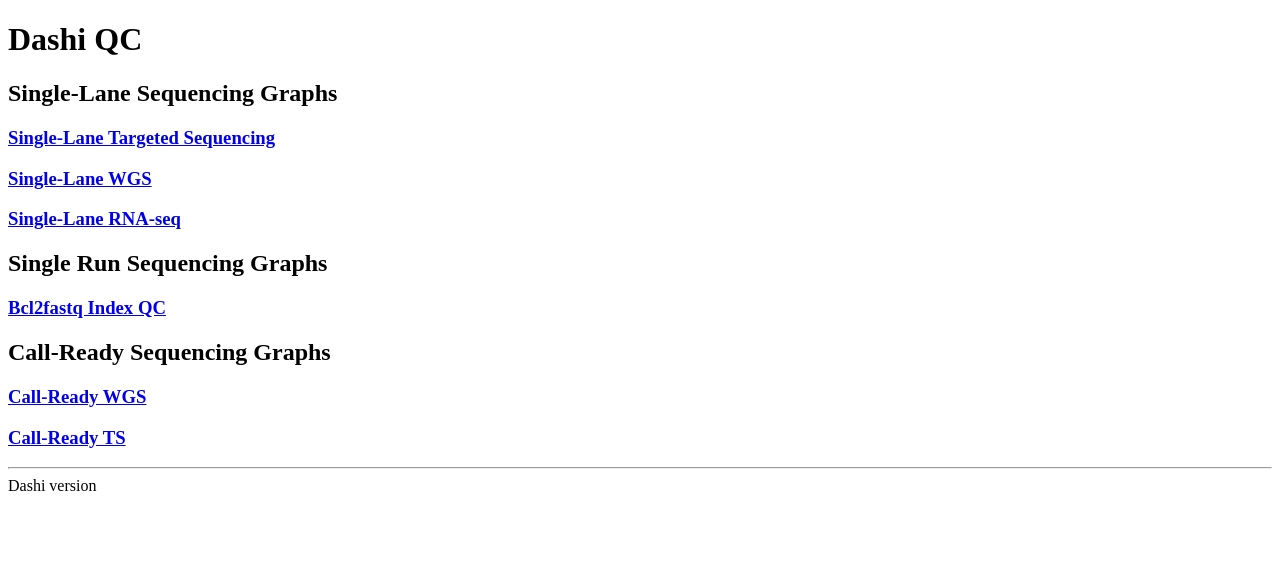
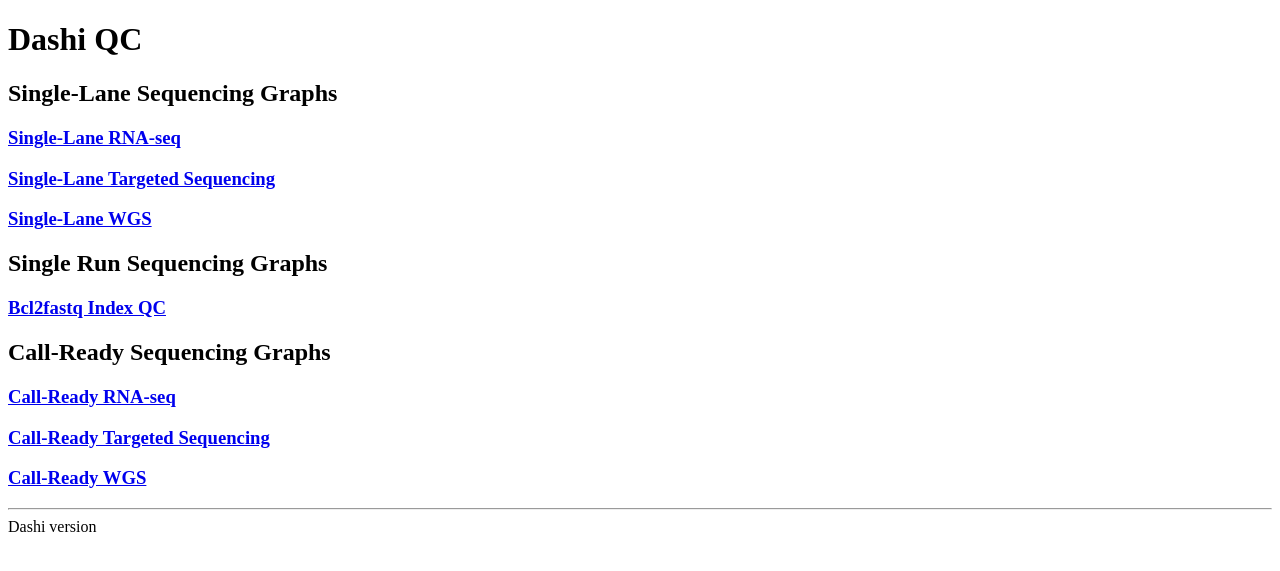
Before and after one commit to oicr-gsi/dashi, a Flask app: template application/templates/index.html in a window 1280 px wide. Shown: the top 571 px of the page. Run offline with Flask 3, Linux system fonts and the light colour scheme; the template is opened without the code that fills it, so the values that code supplies are empty; parts of the project's set-up code (start-up, migrations or seed data) failed here and were passed over.

Commit message:
Add call-ready RNA to home page and order alphabetically

```diff
--- a/application/templates/index.html
+++ b/application/templates/index.html
@@ -6,16 +6,17 @@
   <body>
     <h1>Dashi QC</h1>
     <h2>Single-Lane Sequencing Graphs</h2>
+    <h3><a href="/single-lane-rna">Single-Lane RNA-seq</a></h3>
     <h3><a href="/single-lane-ts">Single-Lane Targeted Sequencing</a></h3>
     <h3><a href="/single-lane-wgs">Single-Lane WGS</a></h3>
-    <h3><a href="/single-lane-rna">Single-Lane RNA-seq</a></h3>
 
     <h2>Single Run Sequencing Graphs</h2>
     <h3><a href="/bcl2fastq-index-qc">Bcl2fastq Index QC</a></h3>
 
     <h2>Call-Ready Sequencing Graphs</h2>
+    <h3><a href="/call-ready-rna">Call-Ready RNA-seq</a></h3>
+    <h3><a href="/call-ready-ts">Call-Ready Targeted Sequencing</a></h3>
     <h3><a href="/call-ready-wgs">Call-Ready WGS</a></h3>
-    <h3><a href="/call-ready-ts">Call-Ready TS</a></h3>
 
     <hr />
     <footer id="footer">Dashi version {{version}}</footer>
```
